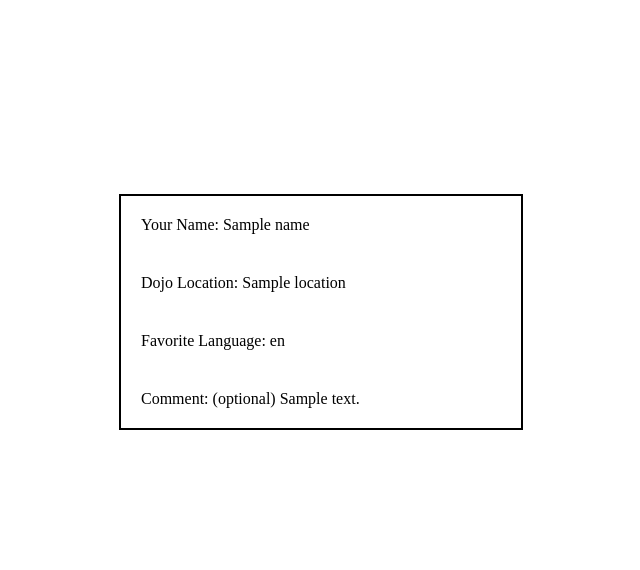
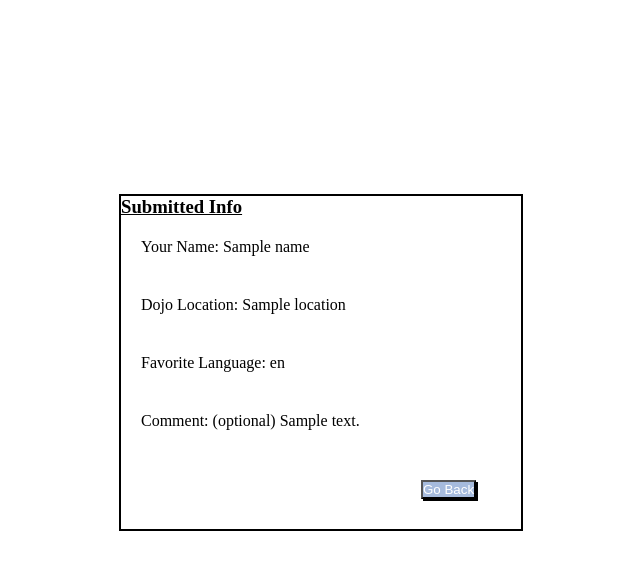
Before and after one commit to ldl2/dojosurvey-codingdojo, a Flask app: template templates/result.html in a window 1280 px wide. Shown: the part 156-726 px from the top of the page, without its empty margins (381-1021 px from the left). Run offline with Flask 2, Linux system fonts and the light colour scheme; the template is opened without the code that fills it: most values are stand-ins (such as "Sample title", 1, 10 or a date in 2020).

Commit message:
some style changes I forgot

```diff
--- a/server.py
+++ b/server.py
@@ -13,5 +13,4 @@ def button():
     comment = request.form["comment"]
     print(name)
     return render_template('/result.html', name=name, location=location, language=language, comment=comment)
-
 app.run(debug=True)
--- a/static/servers.css
+++ b/static/servers.css
@@ -27,3 +27,6 @@ form button{
   background-color: #a6bbdd;
   color:white;
 }
+form h3{
+  text-decoration: underline;
+}
--- a/templates/result.html
+++ b/templates/result.html
@@ -8,7 +8,8 @@
   <link rel="stylesheet" href="/static/servers.css">
 </head>
 <body>
-  <form>
+  <form action="/" method="get">
+    <h3>Submitted Info</h3>
     <p>
       Your Name:  {{name}}
     </p>
@@ -21,6 +22,7 @@
     <p>
       Comment: (optional)  {{comment}}
     </p>
+    <button type="submit"> Go Back </button>
   </form>
 </body>
 </html>
```
Also changed, not shown: 1 other file.
